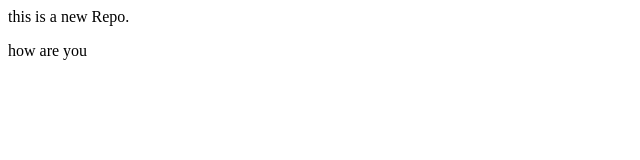
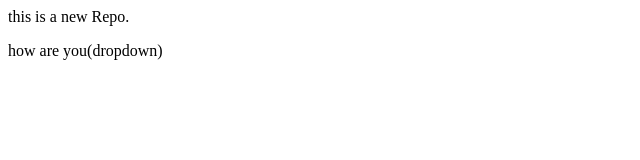
Before and after one commit to errors-door/localrepos, a plain HTML site: page index.html in a window 1280 px wide. Shown: the full height of the page, 0-640 px from the left. Drawn offline with Linux system fonts and the light colour scheme.

Commit message:
add dropdown

```diff
--- a/index.html
+++ b/index.html
@@ -1,2 +1,2 @@
 <p>this is a new Repo.</p>
-<p>how are you</p>
+<p>how are you(dropdown)</p>
```
